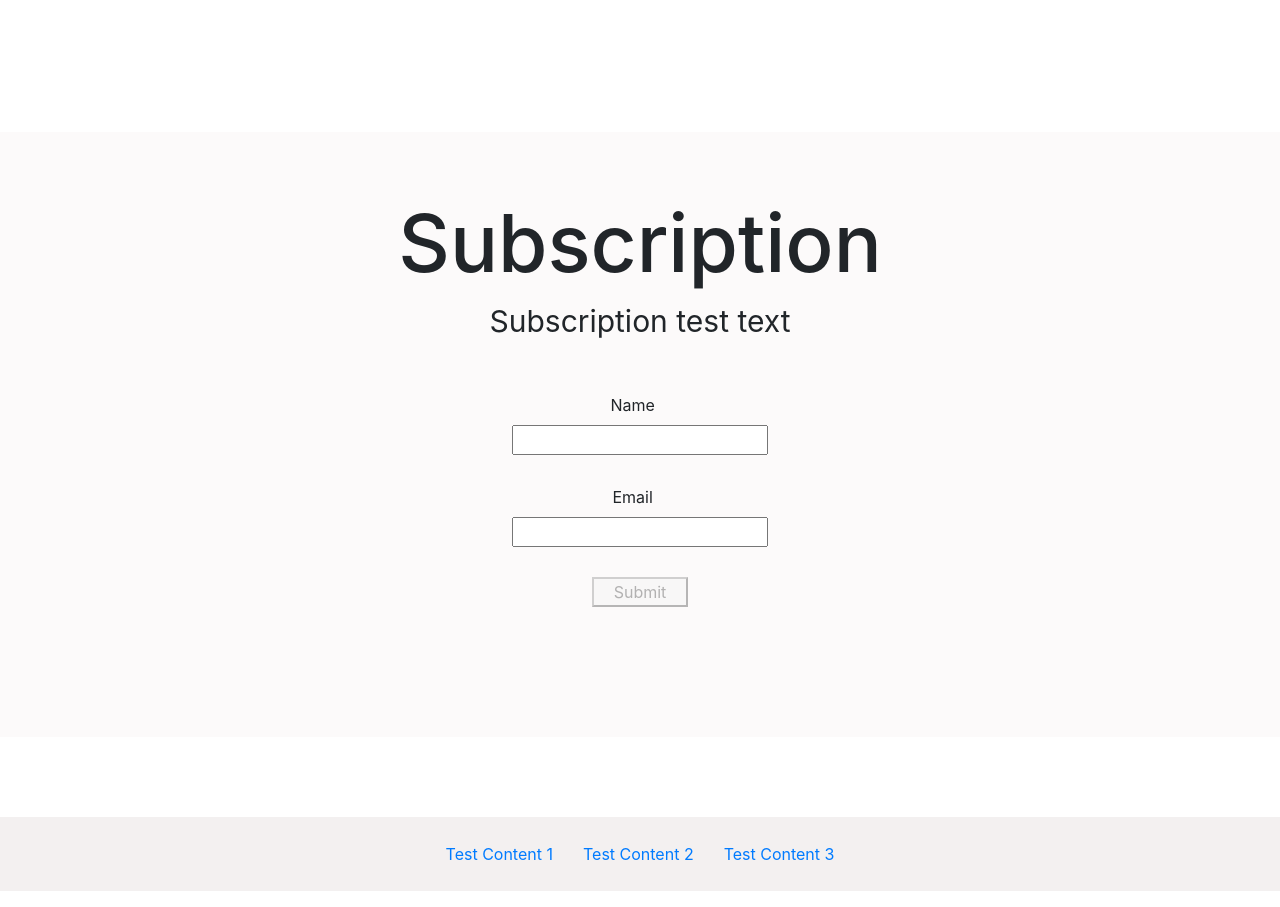
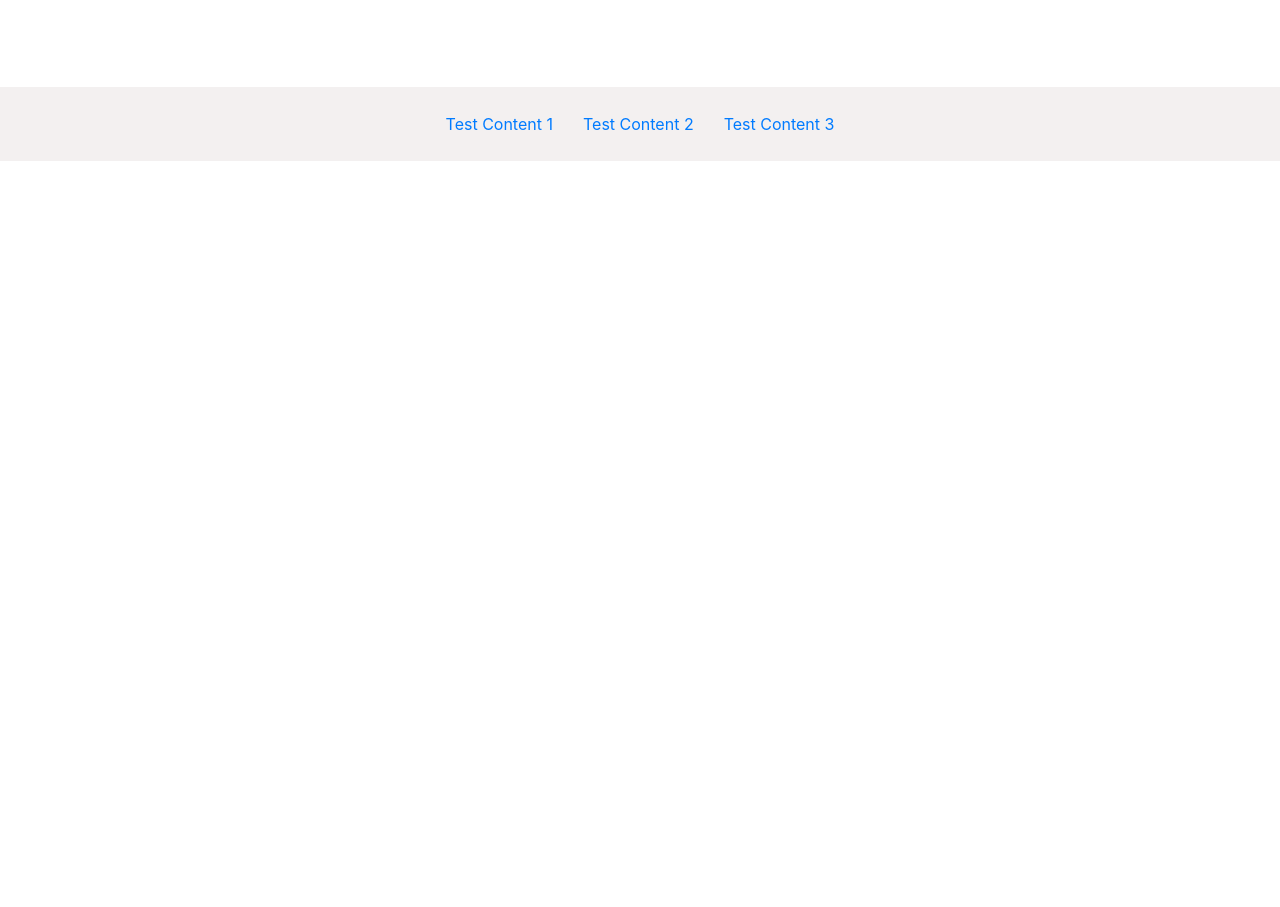
Before and after one commit to hbalint12/project-app, an Angular app in the folder project-app/: page /main in a window 1280 px wide. Shown: the part 4500-5407 px from the top of the page. After the commit the page ends 4677 px from the top, so only its background shows below. Built offline with nearby package versions, Linux system fonts and the light colour scheme.

Commit message:
Disable subscription

```diff
--- a/project-app/src/app/landingpage/landingpage.component.html
+++ b/project-app/src/app/landingpage/landingpage.component.html
@@ -22,6 +22,6 @@
 <div class="container-fluid">
    <app-project-item-list class="d-flex flex-wrap justify-content-around"></app-project-item-list>
 </div>
-<div class="container-fluid subscription-wrapper">
+<!--<div class="container-fluid subscription-wrapper">
     <app-subscription-form></app-subscription-form>
-</div>
+</div>-->
```
